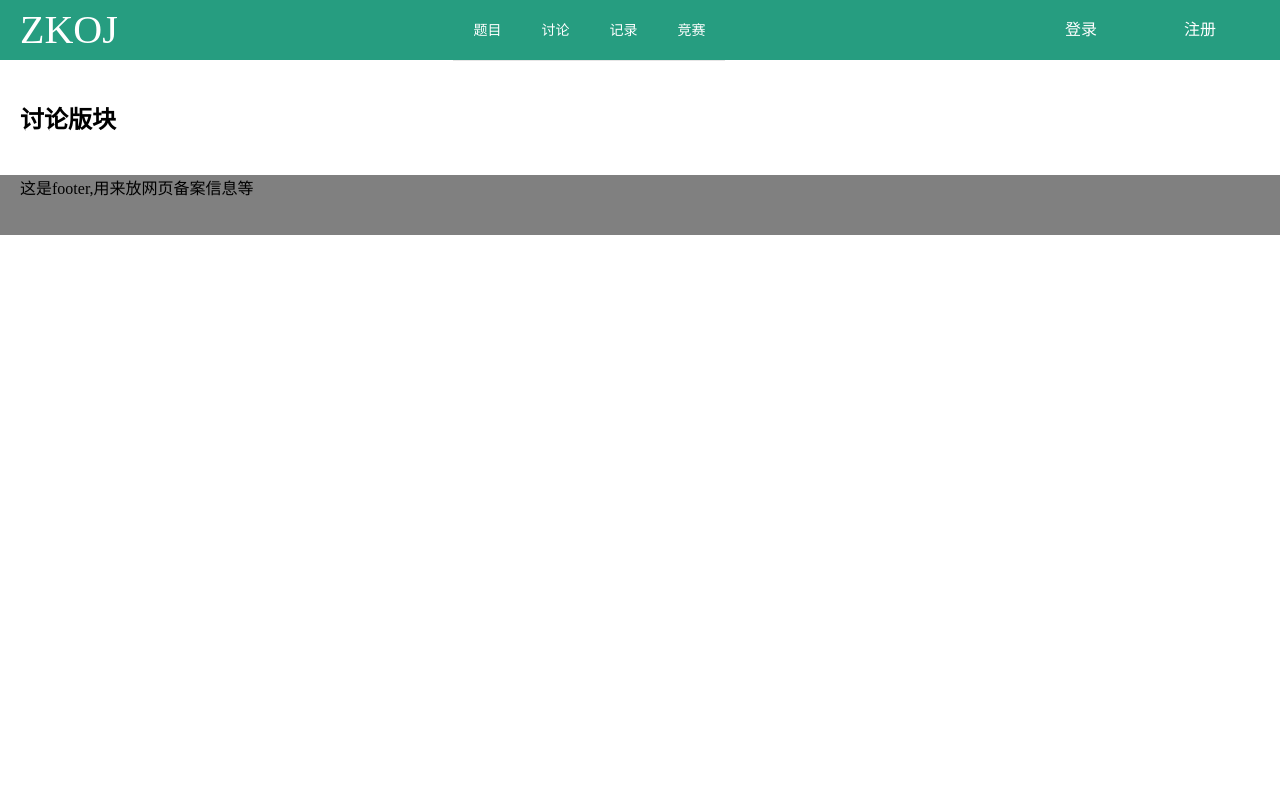
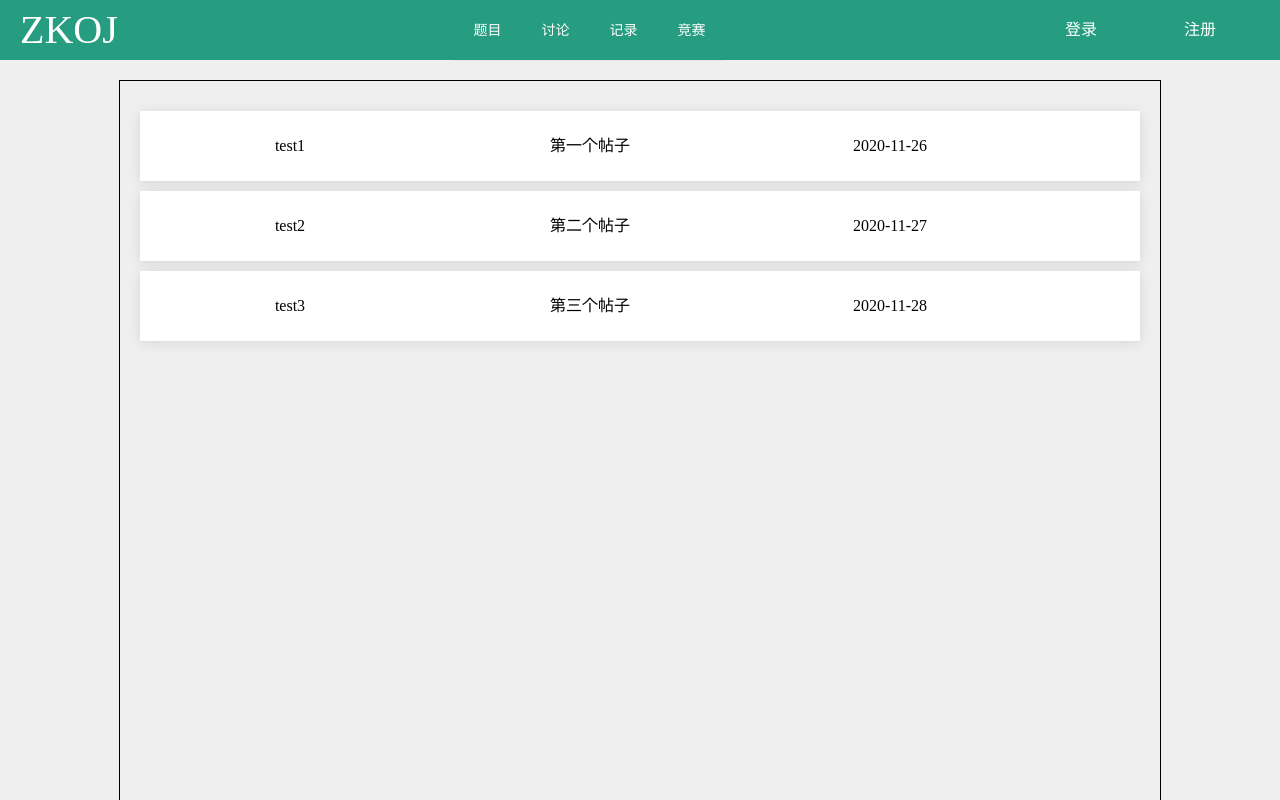
Before and after one commit to Lwy990710/zkoj-vue, a Vue app: page /discuss in a window 1280 px wide. Shown: the top 800 px of the page. Built offline with nearby package versions, Linux system fonts and the light colour scheme.

Commit message:
答题页面接口

```diff
--- a/src/main.js
+++ b/src/main.js
@@ -8,8 +8,8 @@ import 'codemirror/lib/codemirror.css'
 import "codemirror/addon/hint/show-hint.css";
 
 Vue.config.productionTip = false
-Vue.prototype.base_url = "http://yapi.yukineko.top/mock/16/zkoj/"
-//Vue.prototype.base_url = "http://localhost:8080"
+//Vue.prototype.base_url = "http://yapi.yukineko.top/mock/16/zkoj/"
+Vue.prototype.base_url = "http://localhost:8080"
 axios.interceptors.request.use(config => {
   // 为请求头对象，添加 Token 验证的 Authorization 字段
   console.log("axios: " + store.state.is_login);
--- a/src/router/index.js
+++ b/src/router/index.js
@@ -27,7 +27,7 @@ const routes = [
         component: ProblemDetail
     },
     {
-        path: "/answer",
+        path: "/answer/:id",
         name: "答题页面",
         component: AnswerPage
     },
--- a/src/views/AnswerPage.vue
+++ b/src/views/AnswerPage.vue
@@ -5,12 +5,12 @@
         <el-button type="primary" @click="back">返回题目</el-button>
       </div>
       <!-- 问题描述 -->
-      <div class="answer_problem_description">
-        <h2>问题描述</h2>
-        <div class="answer_problem_content" id="answer_problem_description_content">
-          这里是问题描述
-        </div>
-      </div>
+<!--      <div class="answer_problem_description">-->
+<!--        <h2>问题描述</h2>-->
+<!--        <div class="answer_problem_content" id="answer_problem_description_content">-->
+<!--          这里是问题描述-->
+<!--        </div>-->
+<!--      </div>-->
     </div>
 
     <div class="language_choose">
@@ -73,6 +73,7 @@ export default {
         label: 'c++'
       }],
       value: '',
+      language_id: 1
     }
   },
   mounted() {
@@ -111,10 +112,13 @@ export default {
       let mime = 'text/x-java'
       if (this.value === 'Java') {
         mime = 'text/x-java'
+        this.language_id = 1;
       } else if (this.value === 'Python') {
         mime = 'text/x-python'
+        this.language_id = 2;
       } else if (this.value === 'c++') {
         mime = 'text/x-c++src'
+        this.language_id = 3;
       }
 
       this.editor.setOption("mode", mime);
@@ -124,7 +128,20 @@ export default {
     // TODO : 提交答案
       let editor = this.editor;
       let source_code = editor.getValue();
+      let language_id = this.language_id;
+      let request_body = {
+        source_code: source_code,
+        language_id: language_id
+      }
 
+      axios.post(this.base_url + "solution/problem/" + this.$route.params.id, request_body)
+      .then(res => {
+        if (res.data.status === 1) {
+          alert("提交成功");
+        } else {
+          alert(res.data.message);
+        }
+      })
 
 
     }
--- a/src/views/DiscussionPage.vue
+++ b/src/views/DiscussionPage.vue
@@ -1,13 +1,90 @@
 <template>
-    <h1>讨论版块</h1>
+    <div class="main">
+        <div class="posts" v-for="item in post_card">
+
+            <div class="name">
+                {{item.username}}
+            </div>
+            <div class="title">
+                {{item.title}}
+            </div>
+            <div class="time">
+                {{item.release_time}}
+            </div>
+
+        </div>
+    </div>
 </template>
 
 <script>
     export default {
-        name: "DiscussionPage"
+        name: "DiscussionPage",
+        data() {
+            return {
+                post_card: [{
+                    username: "test1",
+                    title: '第一个帖子',
+                    release_time: '2020-11-26'
+                },
+                    {
+                        username: "test2",
+                        title: '第二个帖子',
+                        release_time: '2020-11-27'
+                    },
+                    {
+                        username: "test3",
+                        title: '第三个帖子',
+                        release_time: '2020-11-28'
+                    }]
+            }
+        },
+        beforeRouteEnter(to, from, next) {
+            window.document.body.style.backgroundColor = '#EFEFEF';
+            next();
+        },
     }
 </script>
 
 <style scoped>
 
+    .main {
+        padding: 20px;
+        margin: 0 auto;
+        min-width: 1000px;
+        width: 1000px;
+        height: 800px;
+        border: 1px solid black;
+    }
+
+    .posts {
+        box-shadow: 0 2px 12px 0 rgba(0, 0, 0, 0.1);
+        margin: 10px 0;
+        width: 100%;
+        height: 70px;
+        background-color: white;
+    }
+
+    .name{
+        height: 70px;
+        line-height: 70px;
+        text-align: center;
+        width: 30%;
+        float: left;
+    }
+
+    .title{
+        height: 70px;
+        line-height: 70px;
+        text-align: center;
+        width: 30%;
+        float: left;
+    }
+
+    .time{
+        height: 70px;
+        line-height: 70px;
+        text-align: center;
+        width: 30%;
+        float: left;
+    }
 </style>
--- a/src/views/ProblemDetail.vue
+++ b/src/views/ProblemDetail.vue
@@ -88,7 +88,7 @@ export default {
 
   created() {
     // alert(this.problem_data.title);
-    axios.get(this.base_url + "/problem/" + this.problem_data.id )
+    axios.get(this.base_url + "/problem/" + this.$route.params.id)
             .then(res => {
               console.log("in");
               this.problem_data = res.data.data;
@@ -134,7 +134,7 @@ export default {
   // },
   methods: {
     answer() {
-      this.$router.push('/answer')
+      this.$router.push('/answer/' + this.problem_data.id);
     }
   }
 }
```
